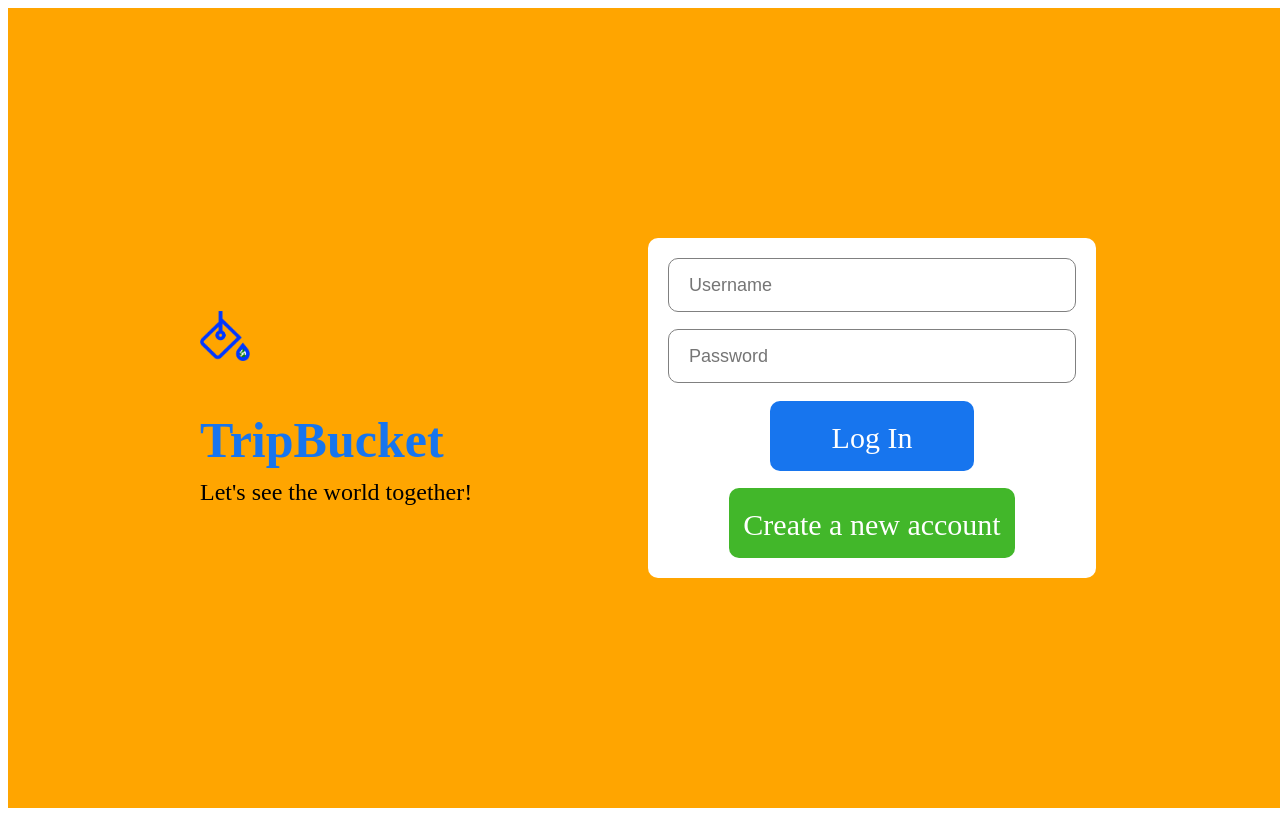
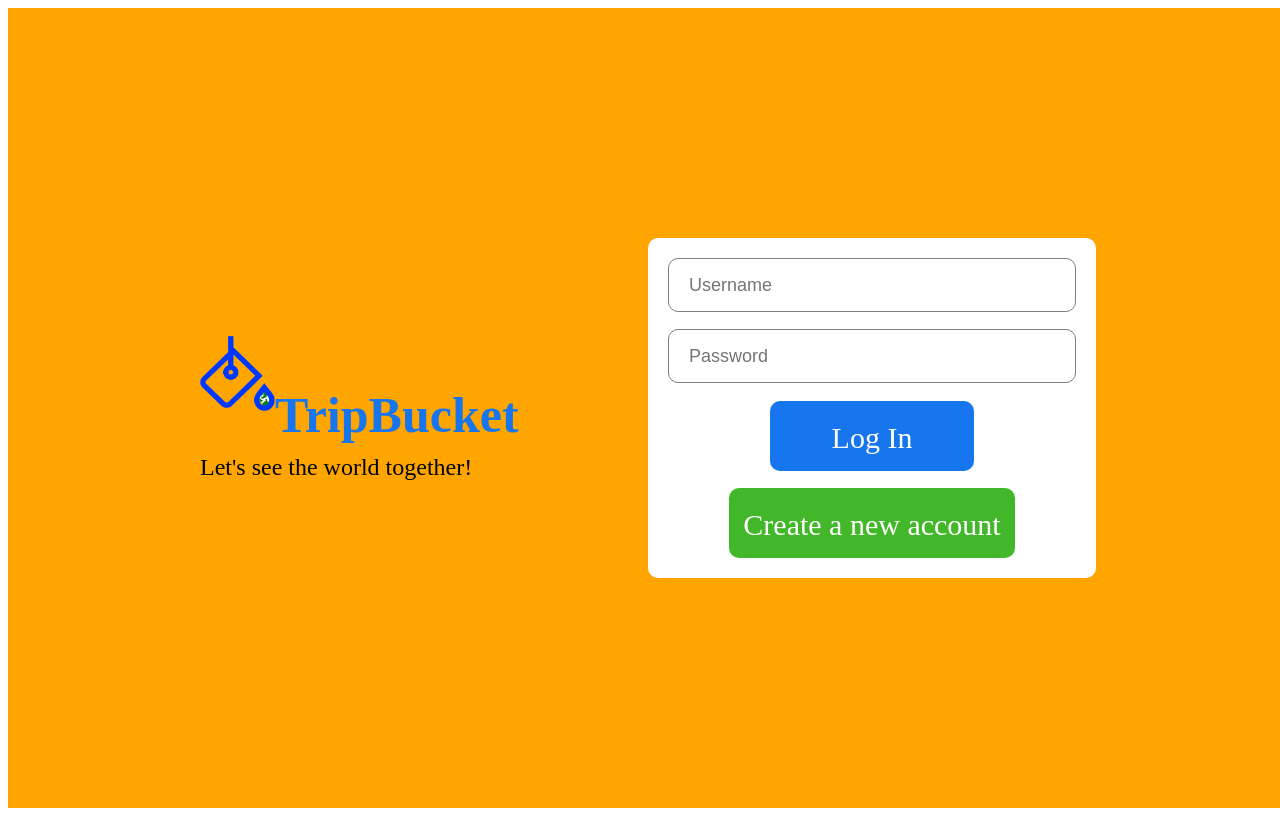
Before and after one commit to TheWarlockRises/Spontaneous_Roadtrip, a React (Create React App) app in the folder ui/: page / in a window 1280 px wide. Built offline with nearby package versions, Linux system fonts and the light colour scheme.

Commit message:
Update Logo

```diff
--- a/ui/src/components/topbar/Topbar.jsx
+++ b/ui/src/components/topbar/Topbar.jsx
@@ -7,12 +7,11 @@ export default function Topbar() {
   return (
     <div className="topbarContainer">
       <div className="topbarLeft">
-      <span className="logo"><Link to="/home" className="logoText">
-      <img src = { logoImage } alt=""
-        width="50"
-        height="50"
+        <img src = { logoImage } alt=""
+        width="30"
+        height="30"
         />
-        TripBucket.com</Link></span>
+        <Link to="/home" className="logoText">TripBucket.com</Link>
       </div>
       <div className="topbarCenter">
         <div className="searchbar">
--- a/ui/src/components/topbar/topbar.css
+++ b/ui/src/components/topbar/topbar.css
@@ -19,11 +19,13 @@
 }
 
 .logoText{
+    font-size: 24px;
     text-decoration: none;
     color: white;
+    padding-top: 40px;
 }
 
-.logo{
+.topbarLeft{
     font-size: 24px;
     margin-left: 20px;
     font-weight: bold;
--- a/ui/src/pages/LoginPage/Login.css
+++ b/ui/src/pages/LoginPage/Login.css
@@ -31,6 +31,11 @@
     font-weight: 800;
     color: #1775ee;
     margin-bottom: 10px;
+  }
+
+  .fullLogo{
+    display: flex;
+    flex-direction: row;
   }
 
   .loginDesc {
--- a/ui/src/pages/LoginPage/Login.jsx
+++ b/ui/src/pages/LoginPage/Login.jsx
@@ -7,11 +7,13 @@ export default function Login() {
     <div className="login">
       <div className="loginWrapper">
         <div className="loginLeft">
-        <img src={ logoImage } alt=""
-          width="50px"
-          height="50px"
-          />
-          <h3 className="loginLogo">TripBucket</h3>
+          <div className="fullLogo">
+            <img src = { logoImage } alt=""
+              width="75"
+              height="75"
+            />
+            <h3 className="loginLogo">TripBucket</h3>
+          </div>
           <span className="loginDesc">
             Let's see the world together!
           </span>
--- a/ui/src/pages/register/Register.jsx
+++ b/ui/src/pages/register/Register.jsx
@@ -1,12 +1,19 @@
 import "./register.css";
 import { Link } from "react-router-dom";
+import logoImage from "../../components/assets/logo.png";
 
 export default function Register() {
   return (
     <div className="register">
       <div className="registerWrapper">
         <div className="registerLeft">
-          <h3 className="registerLogo">TripBucket</h3>
+        <div className="fullLogo">
+            <img src = { logoImage } alt=""
+              width="75"
+              height="75"
+            />
+            <h3 className="loginLogo">TripBucket</h3>
+          </div>
           <span className="registerDesc">
           Let's see the world together!
           </span>
--- a/ui/src/pages/register/register.css
+++ b/ui/src/pages/register/register.css
@@ -19,6 +19,11 @@
     display: flex;
     flex-direction: column;
     justify-content: center;
+  }
+
+  .fullLogo{
+    display: flex;
+    flex-direction: row;
   }
 
   .registerLogo {
```
Also changed, not shown: 1 other file (tests, documents, lock files or other folders).
